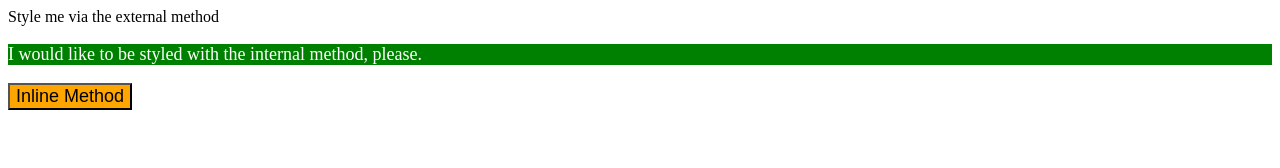
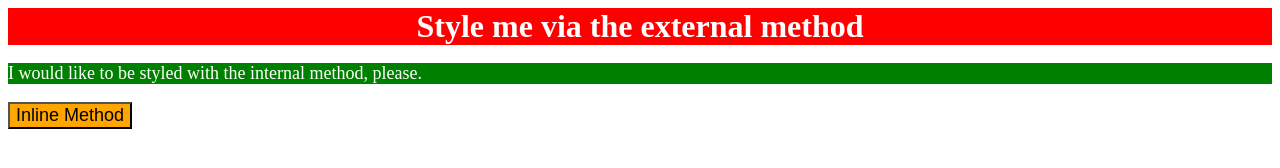
Before and after one commit to scottynic/css-test-01, a plain HTML site: page index.html in a window 1280 px wide. Drawn offline with Linux system fonts and the light colour scheme.

Commit message:
Fix CSS link tag in html
Added the rel modifier that I'd previously forgotten.

```diff
--- a/index.html
+++ b/index.html
@@ -4,7 +4,7 @@
     <meta charset="UTF-8">
     <meta name="viewport" content="width=device-width, initial-scale=1.0">
     <title>CSS Method 01</title>
-    <link href="styles.css">
+    <link rel="stylesheet" href="styles.css">
     <style>
         p {
             color: white;
```
